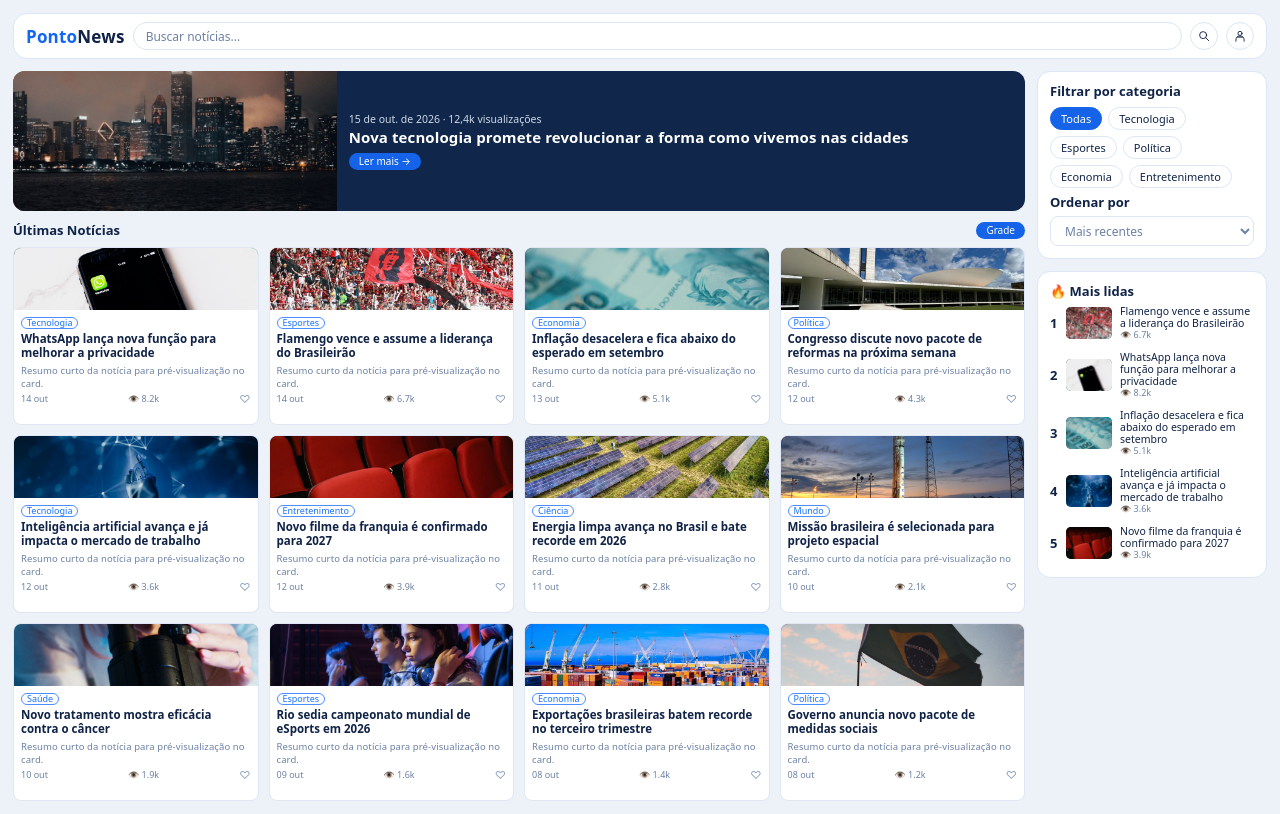
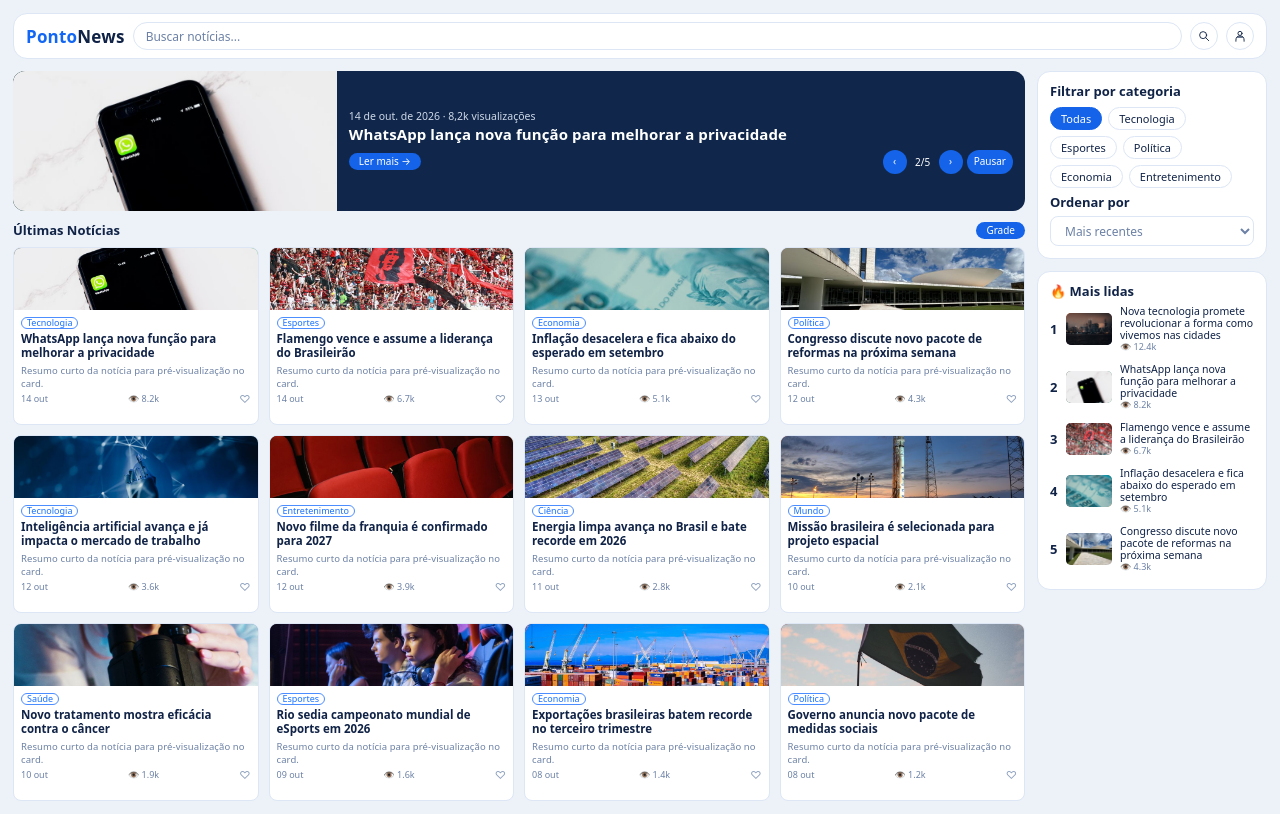
Before and after one commit to Luigi977/ponto-news-noticias, a React (Vite) app: page / in a window 1280 px wide. Built offline with nearby package versions, Linux system fonts and the light colour scheme.

Commit message:
feat: adiciona carrossel e corrige ranking por visualizacoes

```diff
--- a/src/components/layout/main.tsx
+++ b/src/components/layout/main.tsx
@@ -1,4 +1,5 @@
 import { NewsImage } from '../newsImage'
+import { NewsCarousel } from './newsCarousel'
 import { useRef, useState } from 'react'
 import { featuredNews, type News } from '../../data/news'
 
@@ -18,14 +19,7 @@
 
   return (
     <main>
-      <section className="featured" aria-labelledby="featured-title">
-        <NewsImage className="featured-image" news={featuredNews} priority />
-        <div className="featured-content">
-          <p>15 de out. de 2026 · 12,4k visualizações</p>
-          <h1 id="featured-title">{featuredNews.title}</h1>
-          <button type="button" onClick={() => openNews(featuredNews)}>Ler mais →</button>
-        </div>
-      </section>
+      <NewsCarousel onOpenNews={openNews} />
       <section className="latest" aria-labelledby="latest-title">
         <header className="section-header"><h2 id="latest-title">Últimas Notícias</h2><span className="grid-badge">Grade</span></header>
         <div className="news-grid" aria-live="polite">
--- a/src/components/layout/mostRead.tsx
+++ b/src/components/layout/mostRead.tsx
@@ -1,15 +1,12 @@
 import { NewsImage } from '../newsImage'
-import { news } from '../../data/news'
-
-// Ordem editorial apresentada nas telas de referência.
-const mostRead = [news[1], news[0], news[2], news[4], news[5]]
+import { mostReadNews } from '../../data/news'
 
 export function MostRead() {
   return (
     <aside className="most-read panel" aria-labelledby="most-read-title">
       <h2 id="most-read-title">🔥 Mais lidas</h2>
       <ol>
-        {mostRead.map((item, index) => (
+        {mostReadNews.map((item, index) => (
           <li key={item.id}>
             <span className="rank">{index + 1}</span>
             <NewsImage className="ranking-image" news={item} />
--- /dev/null
+++ b/src/components/layout/newsCarousel.tsx
@@ -0,0 +1,75 @@
+import { useEffect, useState } from 'react'
+import { mostReadNews, type News } from '../../data/news'
+import { NewsImage } from '../newsImage'
+
+type NewsCarouselProps = {
+  onOpenNews: (news: News) => void
+}
+
+export function NewsCarousel({ onOpenNews }: NewsCarouselProps) {
+  const [activeIndex, setActiveIndex] = useState(0)
+  const [paused, setPaused] = useState(false)
+  const [hovered, setHovered] = useState(false)
+  const [focused, setFocused] = useState(false)
+  const [reducedMotion, setReducedMotion] = useState(() =>
+    window.matchMedia('(prefers-reduced-motion: reduce)').matches,
+  )
+  const activeNews = mostReadNews[activeIndex]
+  const rotating = !paused && !hovered && !focused && !reducedMotion
+
+  useEffect(() => {
+    const preference = window.matchMedia('(prefers-reduced-motion: reduce)')
+    function updatePreference() {
+      setReducedMotion(preference.matches)
+    }
+    preference.addEventListener('change', updatePreference)
+    return () => preference.removeEventListener('change', updatePreference)
+  }, [])
+
+  useEffect(() => {
+    if (!rotating) return
+
+    const timer = window.setInterval(() => {
+      setActiveIndex((current) => (current + 1) % mostReadNews.length)
+    }, 5000)
+
+    return () => window.clearInterval(timer)
+  }, [rotating, activeIndex])
+
+  function changeNews(direction: number) {
+    setActiveIndex((current) =>
+      (current + direction + mostReadNews.length) % mostReadNews.length,
+    )
+  }
+
+  return (
+    <section className="featured" aria-label="Notícias mais lidas" aria-roledescription="carrossel"
+      onMouseEnter={() => setHovered(true)}
+      onMouseLeave={() => setHovered(false)}
+      onFocus={() => setFocused(true)}
+      onBlur={(event) => {
+        if (!event.currentTarget.contains(event.relatedTarget)) setFocused(false)
+      }}>
+      <NewsImage key={activeNews.id} className="featured-image" news={activeNews} priority />
+      <div className="featured-content">
+        <div className="featured-slide" aria-live={rotating ? 'off' : 'polite'} aria-atomic="true">
+          <p>{activeNews.day} de out. de 2026 · {activeNews.views.toFixed(1).replace('.', ',')}k visualizações</p>
+          <h1>{activeNews.title}</h1>
+        </div>
+        <div className="carousel-actions">
+          <button type="button" onClick={() => onOpenNews(activeNews)}>Ler mais →</button>
+          <div className="carousel-controls" role="group" aria-label="Controles do carrossel">
+            <button type="button" aria-label="Notícia anterior" onClick={() => changeNews(-1)}>‹</button>
+            <span className="carousel-position" aria-label={`Notícia ${activeIndex + 1} de ${mostReadNews.length}`}>
+              {activeIndex + 1}/{mostReadNews.length}
+            </span>
+            <button type="button" aria-label="Próxima notícia" onClick={() => changeNews(1)}>›</button>
+            <button type="button" aria-pressed={paused} onClick={() => setPaused((current) => !current)} disabled={reducedMotion}>
+              {reducedMotion ? 'Manual' : paused ? 'Retomar' : 'Pausar'}
+            </button>
+          </div>
+        </div>
+      </div>
+    </section>
+  )
+}
--- a/src/data/news.ts
+++ b/src/data/news.ts
@@ -31,3 +31,8 @@
   category: 'tecnologia', label: 'Tecnologia', day: 15, views: 12.4,
   gradient: 'linear-gradient(155deg, #ff8b43, #583a75 58%, #172d4d)',
 }
+
+// Ordena uma nova lista para preservar a ordem das últimas notícias.
+export const mostReadNews = [featuredNews, ...news]
+  .sort((first, second) => second.views - first.views)
+  .slice(0, 5)
--- a/src/index.css
+++ b/src/index.css
@@ -235,7 +235,7 @@
 
 .featured {
   display: flex;
-  height: 150px;
+  min-height: 150px;
   overflow: hidden;
   border-radius: 12px;
   color: white;
@@ -248,6 +248,8 @@
 }
 
 .featured-content {
+  min-width: 0;
+  flex: 1;
   display: flex;
   flex-direction: column;
   justify-content: center;
@@ -282,6 +284,40 @@
 
 .featured button {
   margin-top: 7px;
+}
+
+.carousel-actions {
+  display: flex;
+  flex-wrap: wrap;
+  align-items: center;
+  justify-content: space-between;
+  gap: 4px 8px;
+  width: 100%;
+}
+
+.carousel-controls {
+  display: flex;
+  align-items: center;
+  gap: 4px;
+  margin-top: 7px;
+}
+
+.carousel-controls button {
+  min-width: 24px;
+  min-height: 24px;
+  margin-top: 0;
+  padding: 3px 7px;
+}
+
+.carousel-controls button:disabled {
+  opacity: 0.7;
+  cursor: default;
+}
+
+.carousel-position {
+  min-width: 24px;
+  font-size: 10px;
+  text-align: center;
 }
 
 /****************
@@ -555,7 +591,7 @@
   }
 
   .featured {
-    height: 130px;
+    min-height: 130px;
   }
 
   .featured-image {
@@ -593,7 +629,7 @@
   }
 
   .featured {
-    height: 140px;
+    min-height: 140px;
   }
 
   .featured-image {
```
Also changed, not shown: 2 other files (tests, documents, lock files or other folders).
